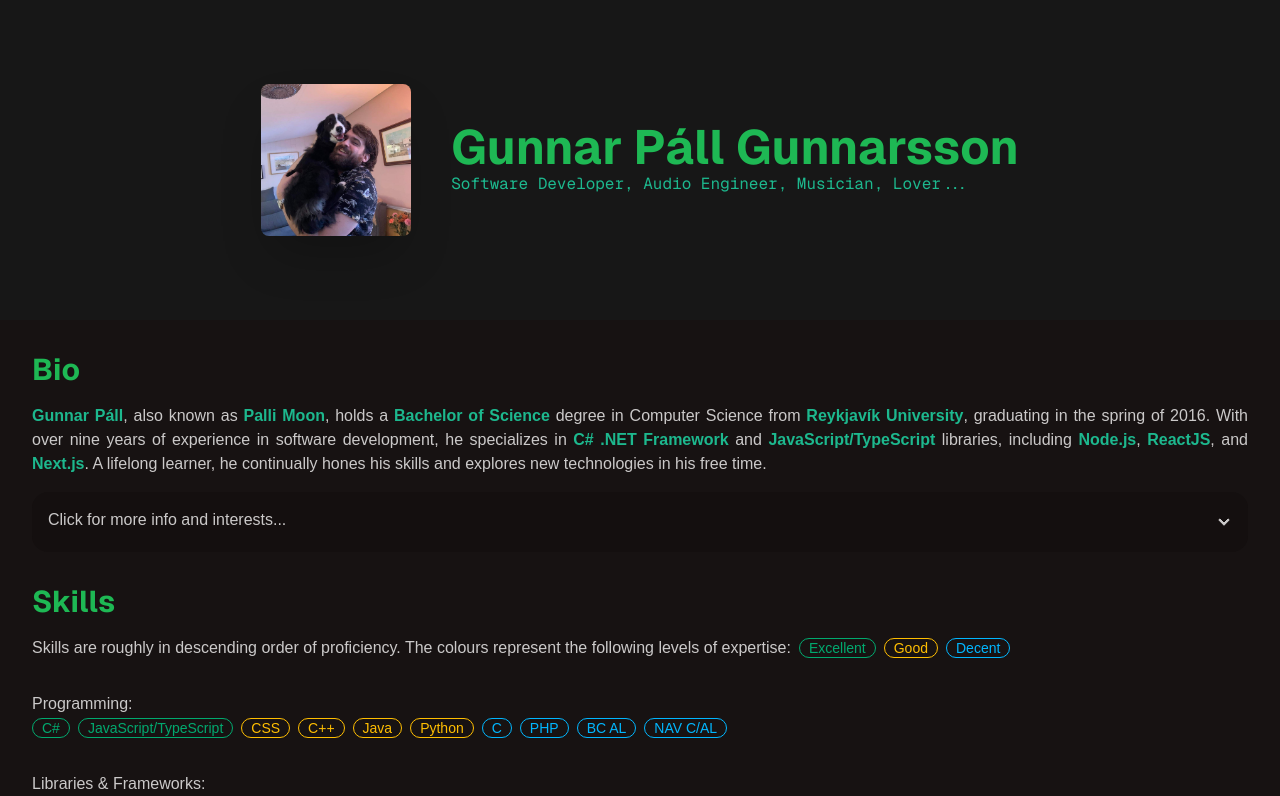
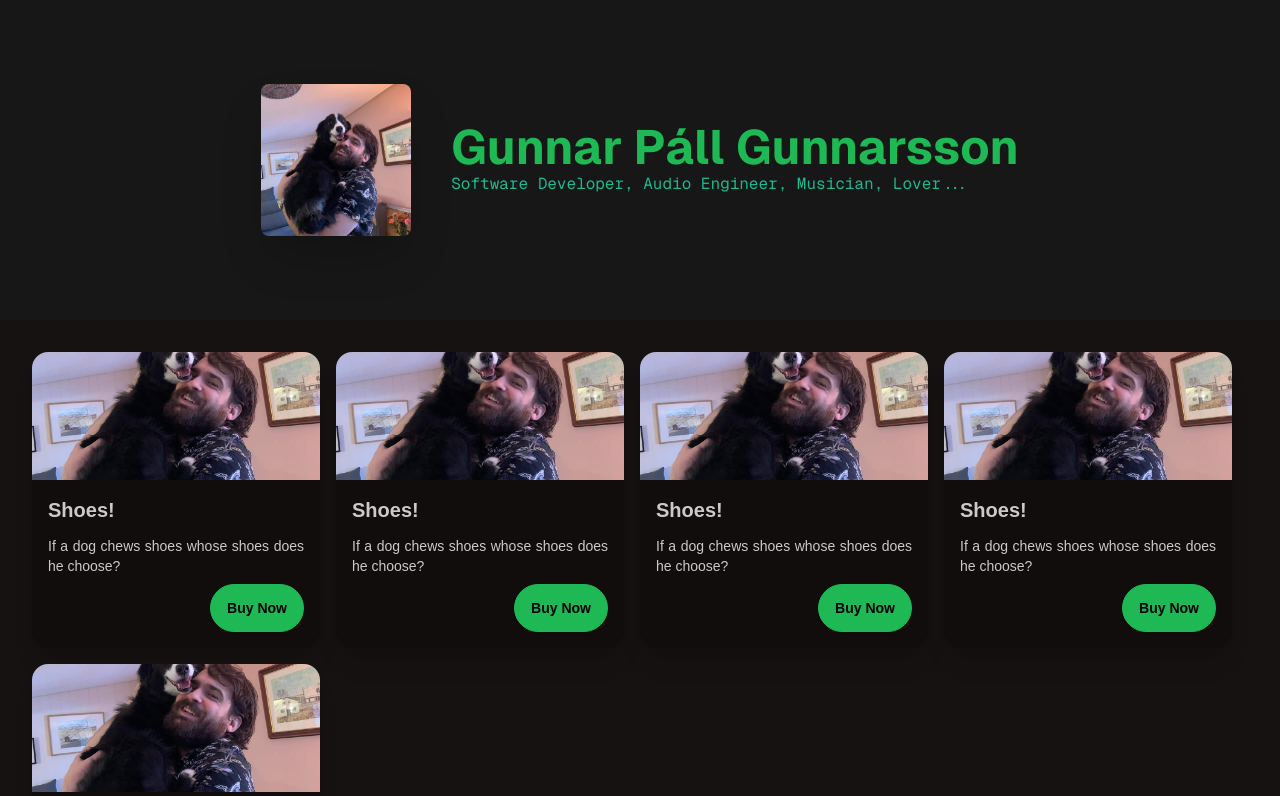
Before and after one commit to Palli-Moon/portfolio, a Next.js app: page / in a window 1280 px wide. Shown: the top 796 px of the page. Built offline with nearby package versions, Linux system fonts and the light colour scheme.

Commit message:
Add cards

```diff
--- a/src/app/page.tsx
+++ b/src/app/page.tsx
@@ -1,14 +1,16 @@
 import Hero from '@/components/ui/hero';
-import Bio from '@/components/ui/bio';
-import Skills from '@/components/ui/skills/skills';
+// import Bio from '@/components/ui/bio';
+// import Skills from '@/components/ui/skills/skills';
+import Cards from '@/components/ui/cards';
 
 export default function Home() {
   return (
     <main>
       <Hero />
       <div className='md:container md:mx-auto p-8 text-justify'>
-        <Bio />
-        <Skills />
+        {/* <Bio /> */}
+        {/* <Skills /> */}
+        <Cards />
       </div>
     </main>
   );
--- /dev/null
+++ b/src/components/ui/card.tsx
@@ -0,0 +1,19 @@
+import Image from 'next/image';
+import palli from '@/../public/palli.jpg';
+
+export default function Card() {
+  return (
+    <div className='card card-compact bg-base-300 w-72 shadow-xl '>
+      <figure className='relative'>
+        <Image src={palli} alt='Palli' className='w-fill max-h-32 object-cover' />
+      </figure>
+      <div className='card-body'>
+        <h2 className='card-title'>Shoes!</h2>
+        <p>If a dog chews shoes whose shoes does he choose?</p>
+        <div className='card-actions justify-end'>
+          <button className='btn btn-primary'>Buy Now</button>
+        </div>
+      </div>
+    </div>
+  );
+}
--- /dev/null
+++ b/src/components/ui/cards.tsx
@@ -0,0 +1,12 @@
+import Card from './card';
+export default function Cards() {
+  return (
+    <div className='flex gap-4 flex-wrap'>
+      <Card />
+      <Card />
+      <Card />
+      <Card />
+      <Card />
+    </div>
+  );
+}
```
